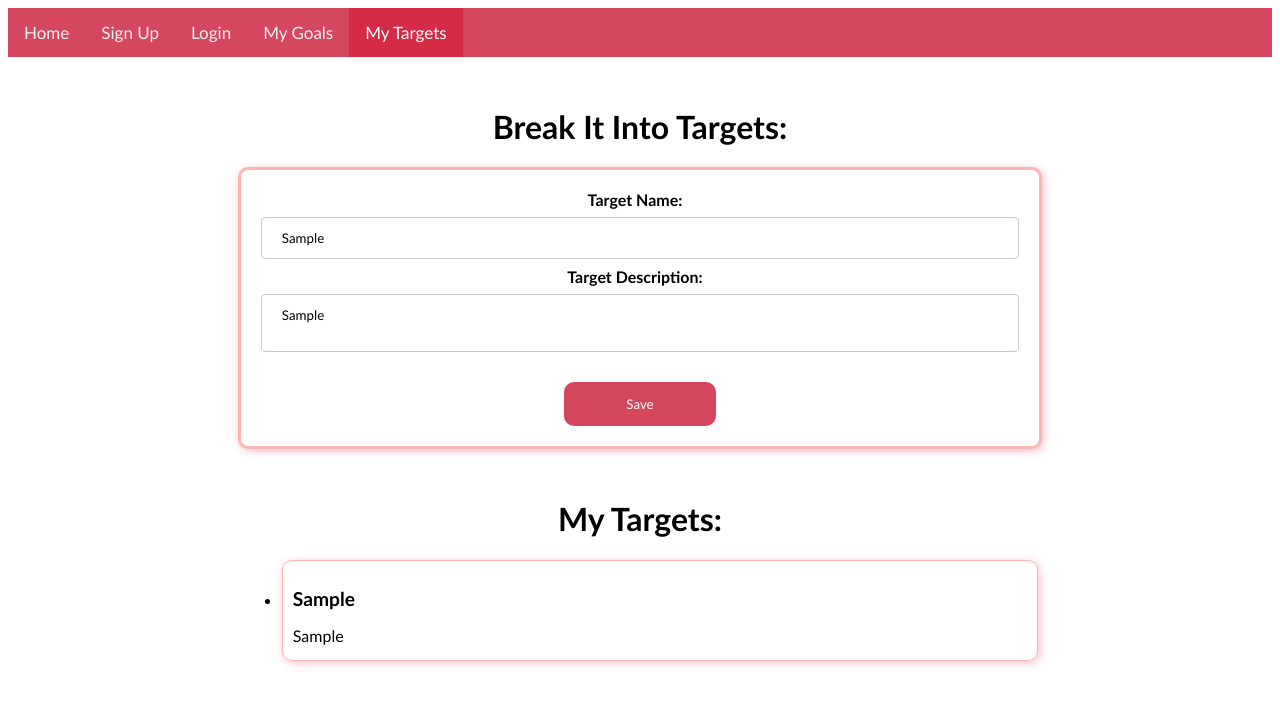
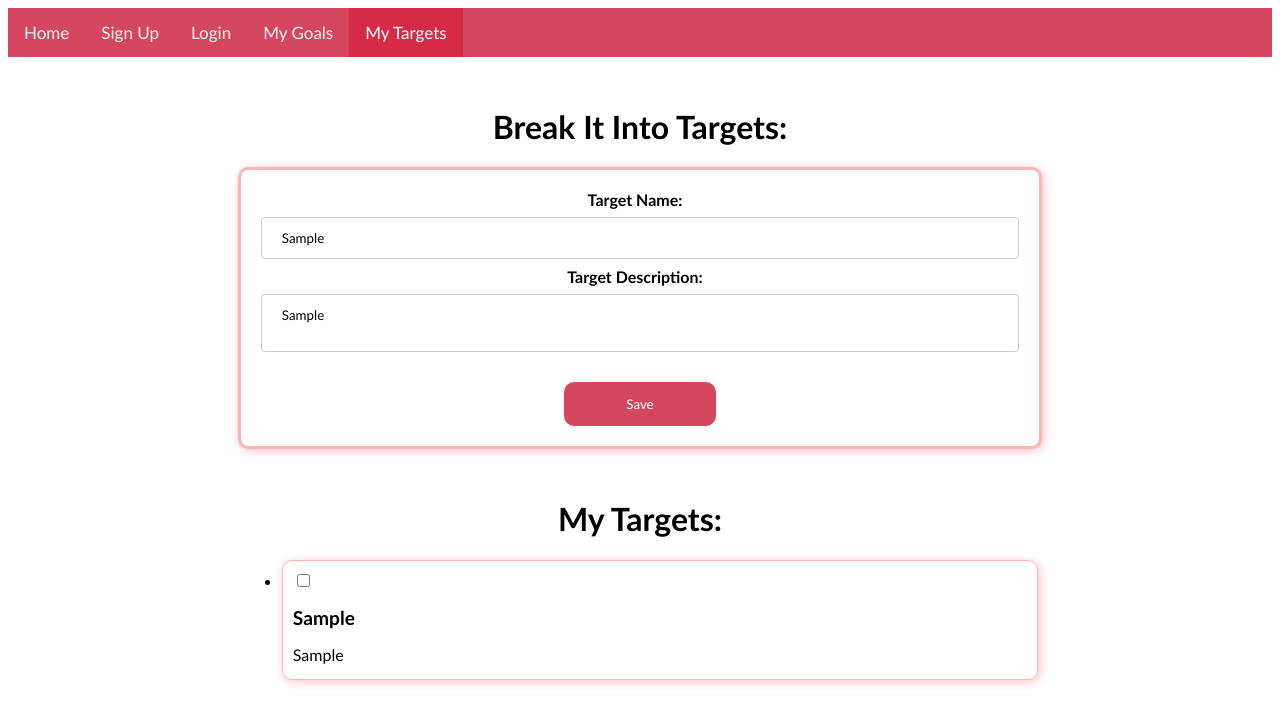
Before and after one commit to KnotsWc/KnotsWc.github.io, a plain HTML site: page target.html in a window 1280 px wide. Both pictures are taken after typing "Sample", "Sample" into the empty fields and a click on the button "Save". Drawn offline with Linux system fonts and the light colour scheme.

Commit message:
Update target.html

```diff
--- a/target.html
+++ b/target.html
@@ -41,7 +41,7 @@
           var targetDescription = document.getElementById("target-description").value;
 
           var newTarget = document.createElement("li");
-          newTarget.innerHTML = "<h2>" + targetName + "</h2>" + "<p>" + targetDescription + "</p>" ;
+          newTarget.innerHTML = "<input type='checkbox' id='check'>" + "<h2>" + targetName + "</h2>" + "<p>" + targetDescription + "</p>";
 
           var targetList = document.getElementById("target-list");
           targetList.appendChild(newTarget);
```
